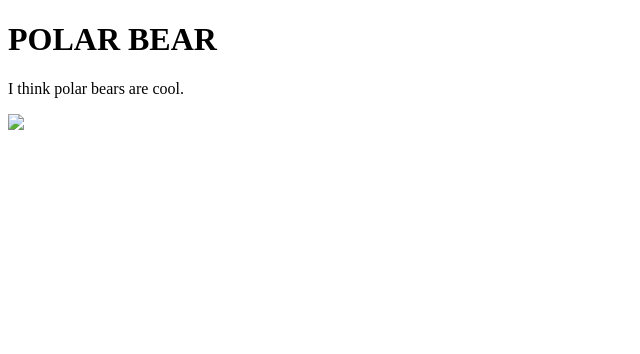
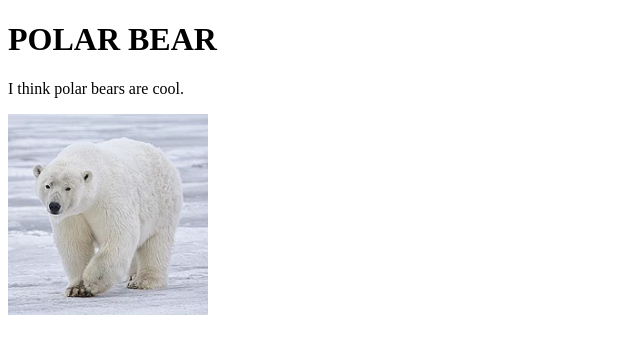
Before and after one commit to mooresim/Bears, a plain HTML site: page Pages/polar.html in a window 1280 px wide. Shown: the whole page, without its empty margins (0-640 px from the left). Drawn offline with Linux system fonts and the light colour scheme.

Commit message:
Update polar.html

```diff
--- a/Pages/polar.html
+++ b/Pages/polar.html
@@ -6,6 +6,6 @@
   <body>
     <h1>POLAR BEAR</h1>
     <p>I think polar bears are cool.</p>
-    <img src="\Demo\Resources\polarbear.webp" width=200px height=auto>
+    <img src="\Bears\Resources\polarbear.webp" width=200px height=auto>
   </body>
 </html>
```
